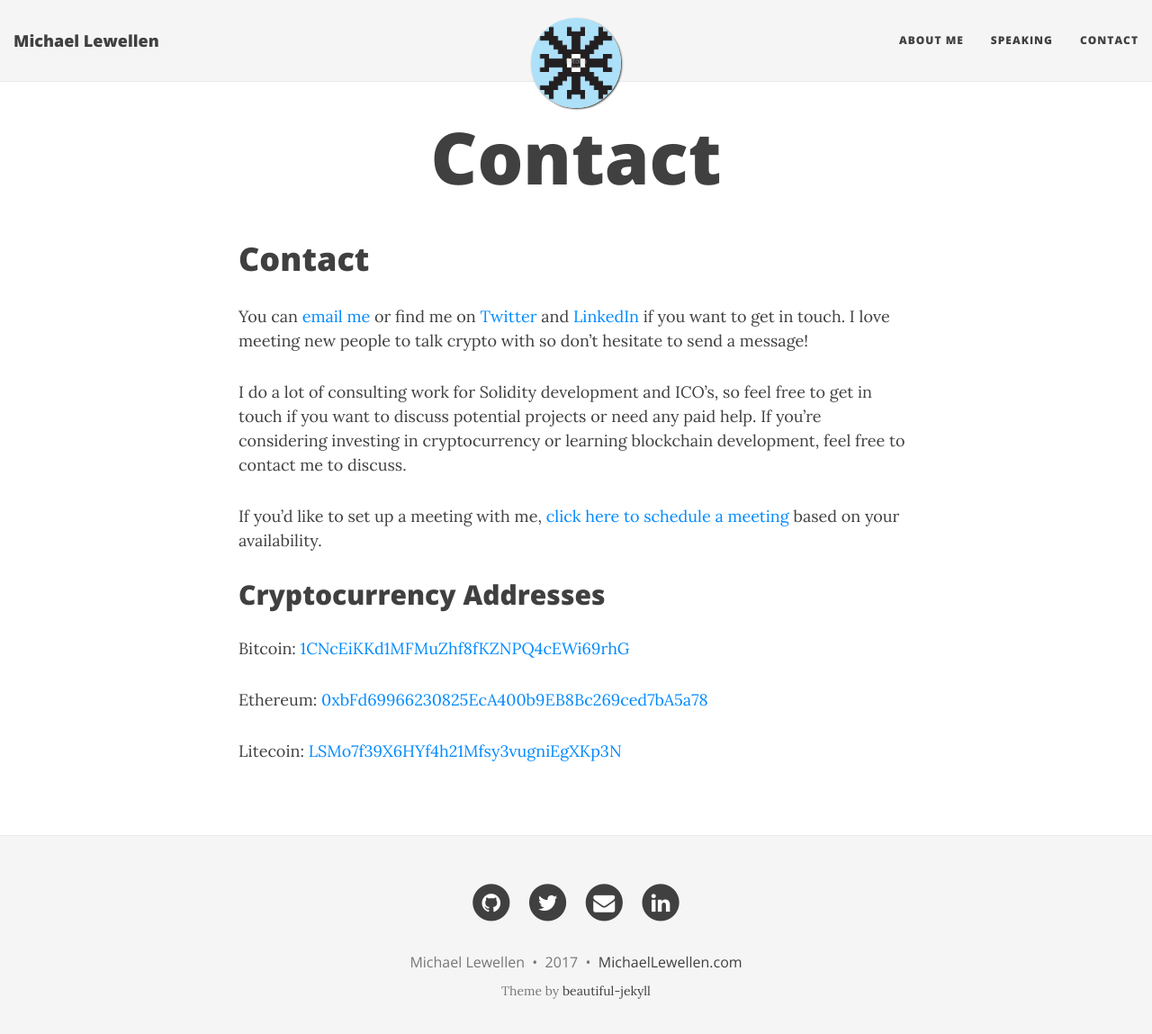
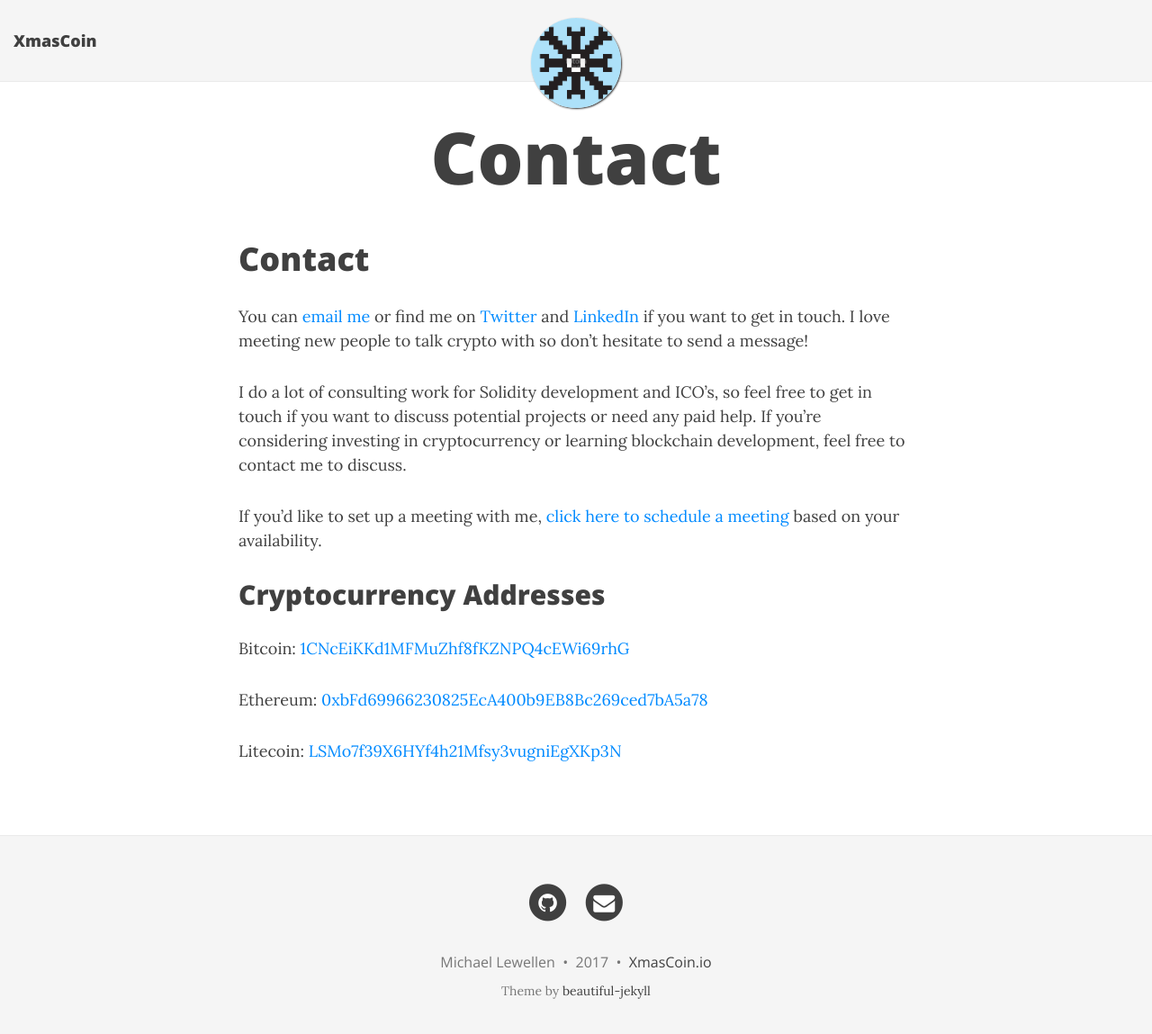
Before and after one commit to cylon56/XmasCoin-Interface, a Jekyll site: the page built from contact.md, in a window 1280 px wide and 1162 px high. Shown: the top 1149 px of the window at 90% size. Built offline with Jekyll 4.4.1, drawn with Linux system fonts in a browser that asks for light colours; nearby versions of some CDN libraries.

```diff
--- a/_config.yml
+++ b/_config.yml
@@ -4,17 +4,17 @@
 # baseurl is the website's URL without the hostname
 
 # If you are building a simple GitHub user page (http://username.github.io) then use these settings:
-url: "http://cylon56.github.io"
-baseurl: ""
+#url: "http://cylon56.github.io"
+#baseurl: xmascoin-interface"
 
 # If you are building a GitHub project page then use these settings:
-#url: "http://username.github.io/projectname"
-#baseurl: "/projectname"
+url: "http://cylon56.github.io/xmascoin-interface/"
+baseurl: "/xmascoin-interface/"
 
 # Of course don't forget to change the username and projectname to YOUR username and project
 
 # Name of website
-title: Michael Lewellen
+title: XmasCoin
 
 # Short description of your site
 description: Website and Blog
@@ -23,9 +23,9 @@
 
 # List of links in the navigation bar
 navbar-links:
-  About Me: "aboutme"
-  Speaking: "speaking"
-  Contact: "contact"
+  #About Me: "aboutme"
+  #Speaking: "speaking"
+  #Contact: "contact"
 
 # Image to show in the navigation bar - image must be a square (width = height)
 # Remove this parameter if you don't want an image in the navbar
@@ -55,7 +55,7 @@
   name: Michael Lewellen
   email: "michaelnlewellen@gmail.com"
   facebook: yourname  # eg. daattali
-  github: cylon56    # eg. daattali
+  github: cylon56/xmascoin    # eg. daattali
   twitter: LewellenMichael   # eg. daattali
   reddit: yourname    # eg. daattali
   calendly: "/michaelnlewellen/meeting-with-michael/"
@@ -77,12 +77,12 @@
   rss: false
   facebook: false
   email: true
-  calendly: true
-  twitter: true
+  calendly: false
+  twitter: false
   google-plus: false
   github: true
   reddit: false
-  linkedin: true
+  linkedin: false
   xing: false
   stackoverflow: false
   snapchat: false
@@ -103,7 +103,7 @@
 
 # How to display the link to the website in the footer
 # Remove this if you don't want a link in the footer
-url-pretty: "MichaelLewellen.com"  # eg. "deanattali.com/beautiful-jekyll"
+url-pretty: "XmasCoin.io"  # eg. "deanattali.com/beautiful-jekyll"
 
 # --- Misc --- #
 # Fill in your Disqus shortname (NOT the userid) if you want to support Disqus comments
```
Also changed, not shown: index.md (+2 -1 lines).
